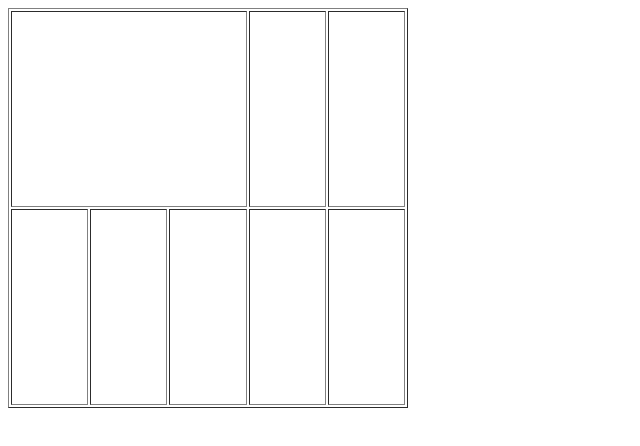
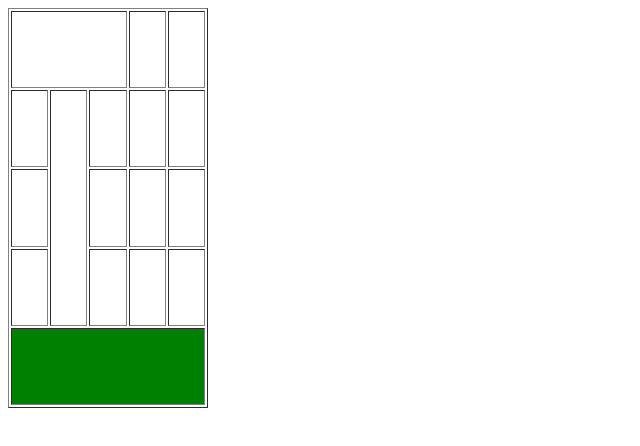
Before and after one commit to ALARMich/ALARMich.github.io-, a plain HTML site: page index.html in a window 1280 px wide. Shown: the whole page, without its empty margins (0-640 px from the left). Drawn offline with Linux system fonts and the light colour scheme.

Commit message:
finished table

```diff
--- a/index.html
+++ b/index.html
@@ -4,7 +4,7 @@
         <title>Table</title>
     </head>
         <body>
-            <table width="400" height="400" border="1">
+            <table width="200" height="400" border="1">
                 <tr>
                     <th colspan="3"></th>
                     <th></th>
@@ -17,7 +17,21 @@
                     <td></td>
                     <td></td>
                 </tr>
-
+                <tr>
+                    <th></th>
+                    <th></th>
+                    <th></th>
+                    <th></th>
+                </tr>
+                <tr>
+                    <th></th>
+                    <th></th>
+                    <th></th>
+                    <th colspan="2"></th>
+                </tr>
+                <tr>
+                    <th colspan="5" bgcolor="#008000"></th>
+                </tr>
 
             </table>
         </body>
```
